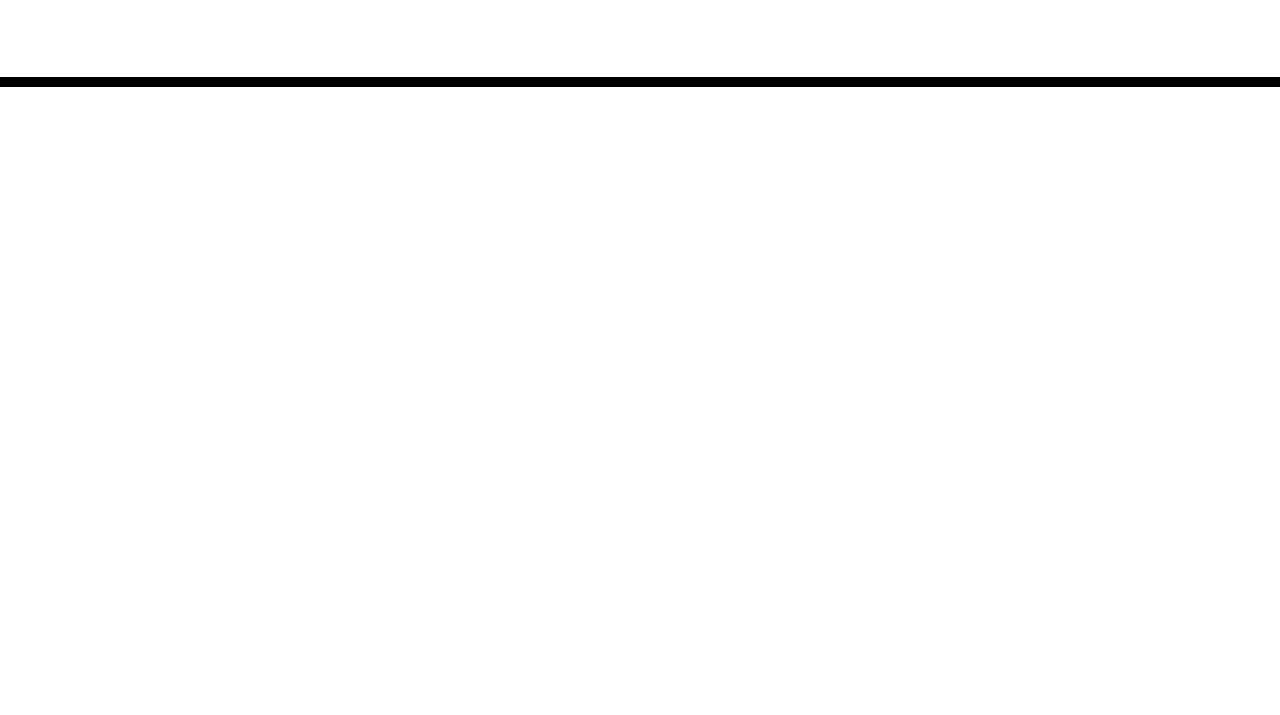
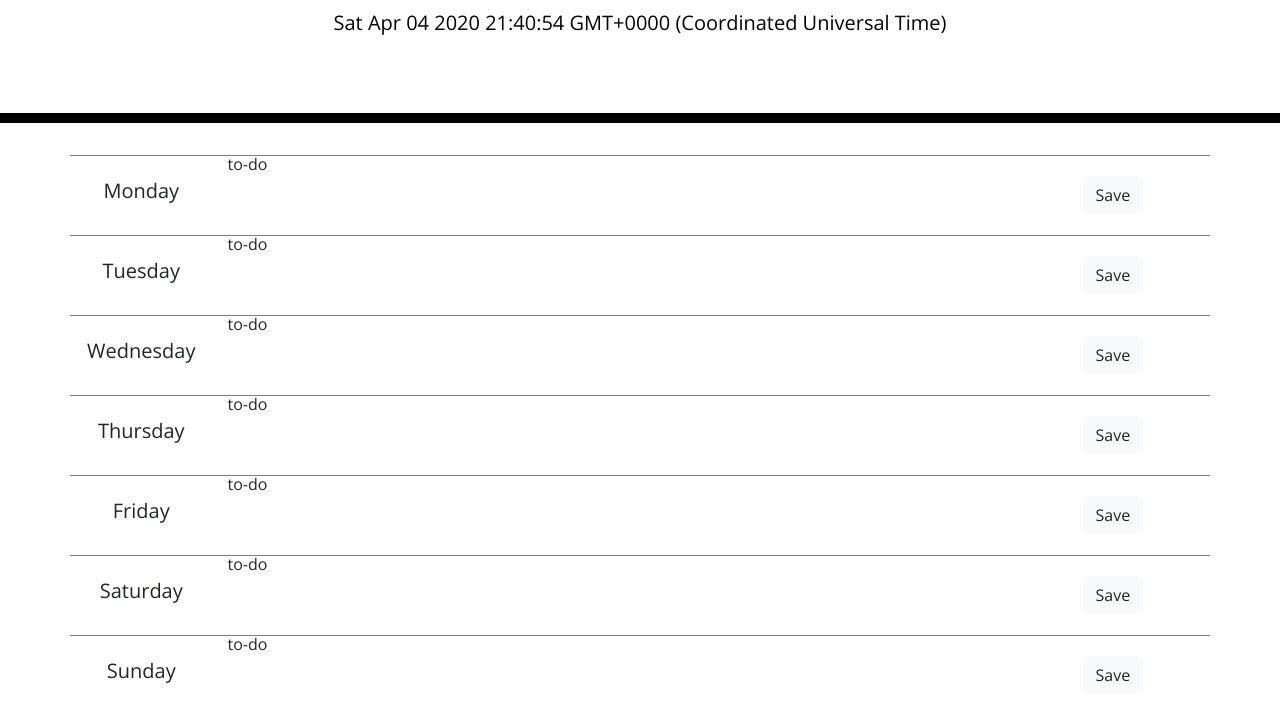
Before and after one commit to Lynntori306/Calendar_Application, a plain HTML site: page index.html in a window 1280 px wide. Shown: the part 181-896 px from the top of the page. Before the commit the page ends 800 px from the top, so only its background shows below. Drawn offline with nearby package versions, Linux system fonts and the light colour scheme.

Commit message:
html layout edit

```diff
--- a/index.html
+++ b/index.html
@@ -1,25 +1,16 @@
 <!DOCTYPE html>
 <html lang="en">
+
 <head>
   <meta charset="UTF-8" />
   <meta name="viewport" content="width=device-width, initial-scale=1.0" />
   <meta http-equiv="X-UA-Compatible" content="ie=edge" />
-    <link
-      rel="stylesheet"
-      href="https://stackpath.bootstrapcdn.com/bootstrap/4.3.1/css/bootstrap.min.css"
-    />
-    <link
-      rel="stylesheet"
-      href="https://use.fontawesome.com/releases/v5.8.1/css/all.css"
-      integrity="sha384-50oBUHEmvpQ+1lW4y57PTFmhCaXp0ML5d60M1M7uH2+nqUivzIebhndOJK28anvf"
-      crossorigin="anonymous"
-    />
-    <link
-      href="https://fonts.googleapis.com/css?family=Open+Sans&display=swap"
-      rel="stylesheet"
-    />
+  <link rel="stylesheet" href="https://stackpath.bootstrapcdn.com/bootstrap/4.3.1/css/bootstrap.min.css" />
+  <link rel="stylesheet" href="https://use.fontawesome.com/releases/v5.8.1/css/all.css"
+    integrity="sha384-50oBUHEmvpQ+1lW4y57PTFmhCaXp0ML5d60M1M7uH2+nqUivzIebhndOJK28anvf" crossorigin="anonymous" />
+  <link href="https://fonts.googleapis.com/css?family=Open+Sans&display=swap" rel="stylesheet" />
   <link rel="stylesheet" href="style.css" />
-    <title>Work Day Scheduler</title>
+  <title>Work Day Agenda</title>
 </head>
 
 <body>
@@ -30,9 +21,65 @@
   </header>
   <div class="container">
     <!-- Timeblocks go here -->
+    <div class="row" id="Mon">
+      <div class="col" id="day">Monday</div>
+      <div class="col-9" id="text">to-do</div>
+      <div class="col"><button type="button" class="btn btn-light" id="saveBtn">Save</button></div>
+    </div>
+    <div class="row" id="Tues">
+      <div class="col" id="day">Tuesday</div>
+      <div class="col-9" id="text">to-do</div>
+      <div class="col"><button type="button" class="btn btn-light">Save</button></div>
+    </div>
+    <div class="row" id="Wed">
+      <div class="col" id="day">Wednesday</div>
+      <div class="col-9" id="text">to-do</div>
+      <div class="col"><button type="button" class="btn btn-light">Save</button></div>
+    </div>
+    <div class="row" id="Thurs">
+      <div class="col" id="day">Thursday</div>
+      <div class="col-9" id="text">to-do</div>
+      <div class="col"><button type="button" class="btn btn-light">Save</button></div>
+    </div>
+    <div class="row" id="Fri">
+      <div class="col" id="day">Friday</div>
+      <div class="col-9" id="text">to-do</div>
+      <div class="col"><button type="button" class="btn btn-light">Save</button></div>
+    </div>
+    <div class="row" id="Sat">
+      <div class="col" id="day">Saturday</div>
+      <div class="col-9" id="text">to-do</div>
+      <div class="col"><button type="button" class="btn btn-light">Save</button></div>
+    </div>
+    <div class="row" id="Sun">
+      <div class="col" id="day">Sunday</div>
+      <div class="col-9" id="text">to-do</div>
+      <div class="col"><button type="button" class="btn btn-light">Save</button></div>
+    </div>
+
+
+
+
+
+
+
+
+
+
+
+
+
+
+
+
+
   </div>
 
   <script src="https://code.jquery.com/jquery-3.4.1.min.js"></script>
+  <script src="https://code.jquery.com/jquery-3.4.1.min.js"
+    integrity="sha256-CSXorXvZcTkaix6Yvo6HppcZGetbYMGWSFlBw8HfCJo=" crossorigin="anonymous"></script>
   <script src="https://cdnjs.cloudflare.com/ajax/libs/moment.js/2.24.0/moment.min.js"></script>
+  <script src="./script.js"></script>
 </body>
+
 </html>
--- a/script.js
+++ b/script.js
@@ -0,0 +1,23 @@
+
+let date;
+date = new Date();
+document.getElementById("currentDay").innerHTML = Date();
+
+
+
+var container = document.getElementById("container");
+//var row = container.insertRow()
+
+
+
+
+var timeSlots = document.querySelector(".container")
+function days(current) {
+    var week = new Array();
+    var first = ((current.getDate() - current.getDay()) + 1);
+    for (var i = 0; i < 7; i++) {
+      week.push(
+        new Date(current.setDate(first++))
+      );
+    }
+  }
--- a/style.css
+++ b/style.css
@@ -29,11 +29,10 @@ body {
     text-align: center;
     border-radius: 15px;
   }
-
   .row {
     white-space: pre-wrap;
     height: 80px;
-    border-top: 1px solid white;;
+    border-top: 1px solid grey;;
   }
 
   .hour {
@@ -57,15 +56,15 @@ body {
     color: white;
   }
 
-  .saveBtn {
-    border-left: 1px solid black;
-    border-top-right-radius: 15px;
-    border-bottom-right-radius: 15px;
-    background-color: #06AED5;
-    color: white;
+ .col{
+   padding-top: 20px;
+
+ }
+
+  #day {
+    font-weight: 400;
+    font-size: 20px;
+    text-align: center;
+    padding-top: 25px;
+    text
   }
-
-  .saveBtn i:hover {
-    font-size: 20px;
-    transition: all .3s ease-in-out;
-  }
```
Lines whose indentation alone changed are shown as unchanged.
